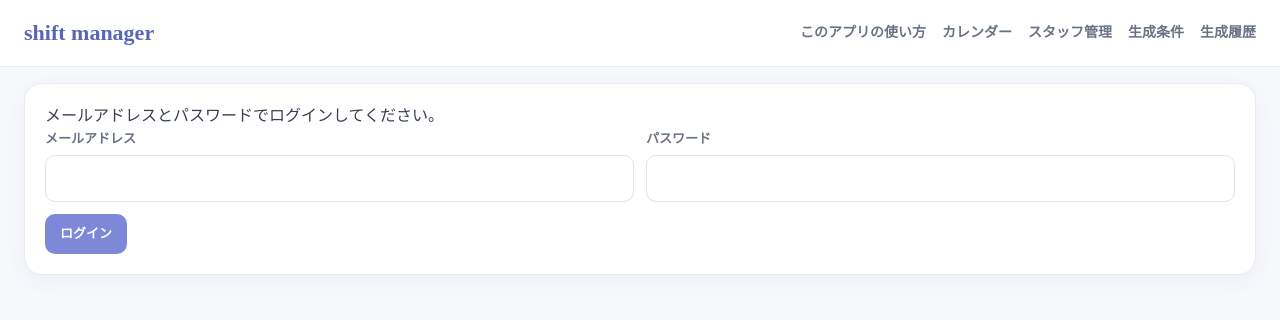
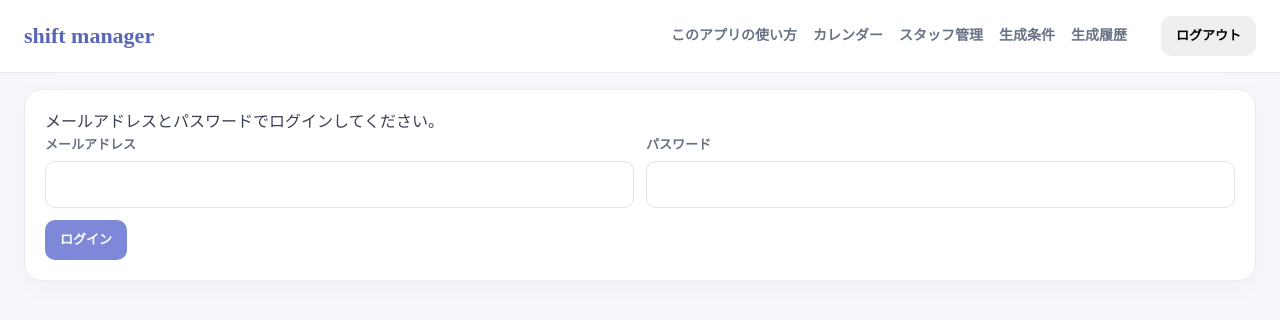
Before and after one commit to takayama557/shift-manager-firebase, a website: page public/index.html in a window 1280 px wide. Drawn offline with Linux system fonts and the light colour scheme; no server answers; a web font is replaced by a local one.

Commit message:
Add logout button to the header

```diff
--- a/public/index.html
+++ b/public/index.html
@@ -35,6 +35,7 @@
         <a href="index.html#conditions-section">生成条件</a>
         <a href="index.html#history-section">生成履歴</a>
       </nav>
+      <button id="logoutBtn" type="button">ログアウト</button>
     </div>
   </header>
 
```
